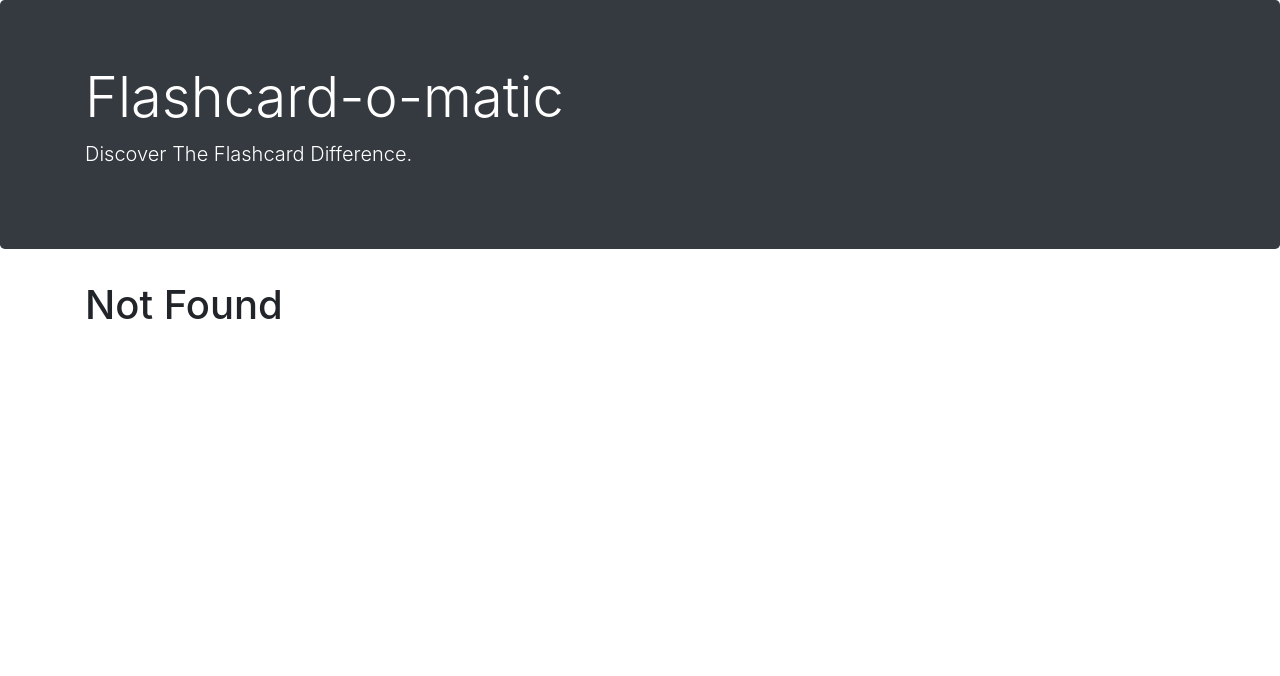
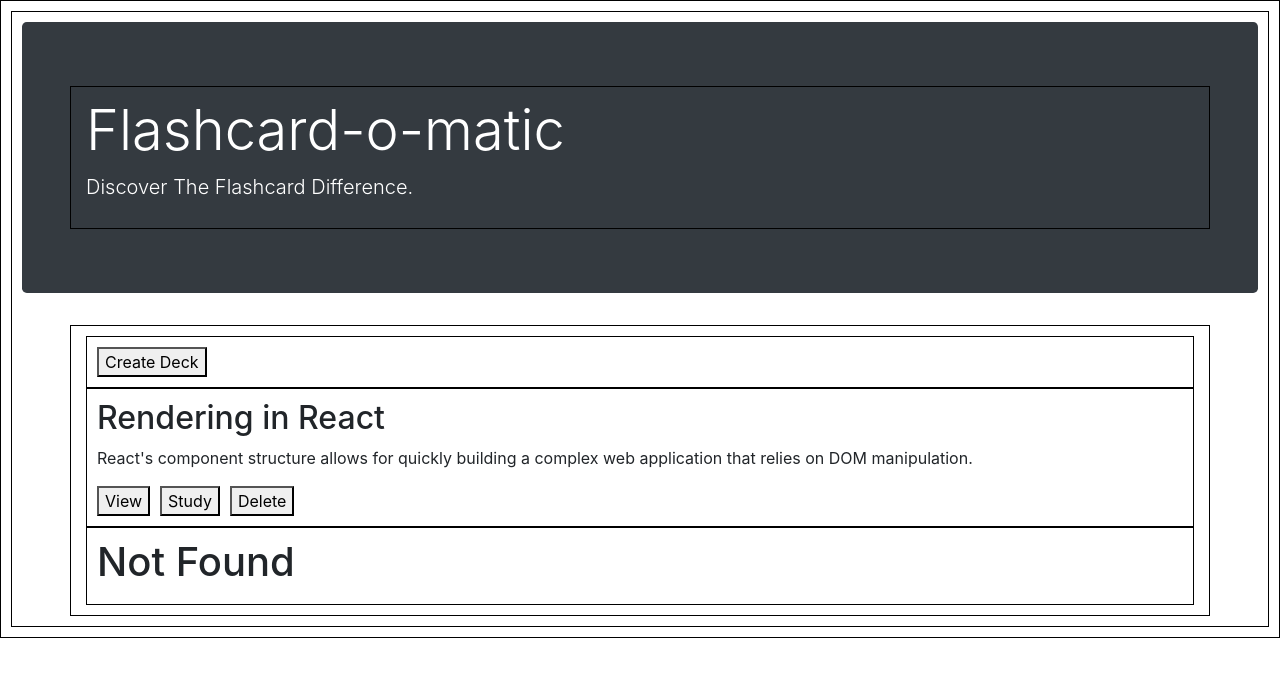
Before and after one commit to kodastokes/flashcard-app, a React (Create React App) app: page / in a window 1280 px wide. Before the commit this address had no page. Shown: the top 676 px of the page. Built offline with nearby package versions, Linux system fonts and the light colour scheme; a web font is replaced by a local one.

Commit message:
Added minimal CSS

```diff
--- /dev/null
+++ b/src/App.css
@@ -0,0 +1,8 @@
+div {
+    border: 1px solid black;
+    padding: 10px;
+}
+
+button {
+    margin-right: 10px;
+}
--- a/src/App.js
+++ b/src/App.js
@@ -1,3 +1,4 @@
+import "./App.css";
 import React from "react";
 import { Route, Switch } from "react-router-dom";
 import Layout from "./Layout";
--- a/src/Layout/index.js
+++ b/src/Layout/index.js
@@ -7,7 +7,16 @@
     <>
       <Header />
       <div className="container">
-        {/* TODO: Implement the screen starting here */}
+        <div>
+        <button>Create Deck</button>
+        </div>
+        <div>
+          <h2>Rendering in React</h2>
+          <p>React's component structure allows for quickly building a complex web application that relies on DOM manipulation.</p>
+          <button>View</button>
+          <button>Study</button>
+          <button>Delete</button>
+        </div>
         <NotFound />
       </div>
     </>
```
